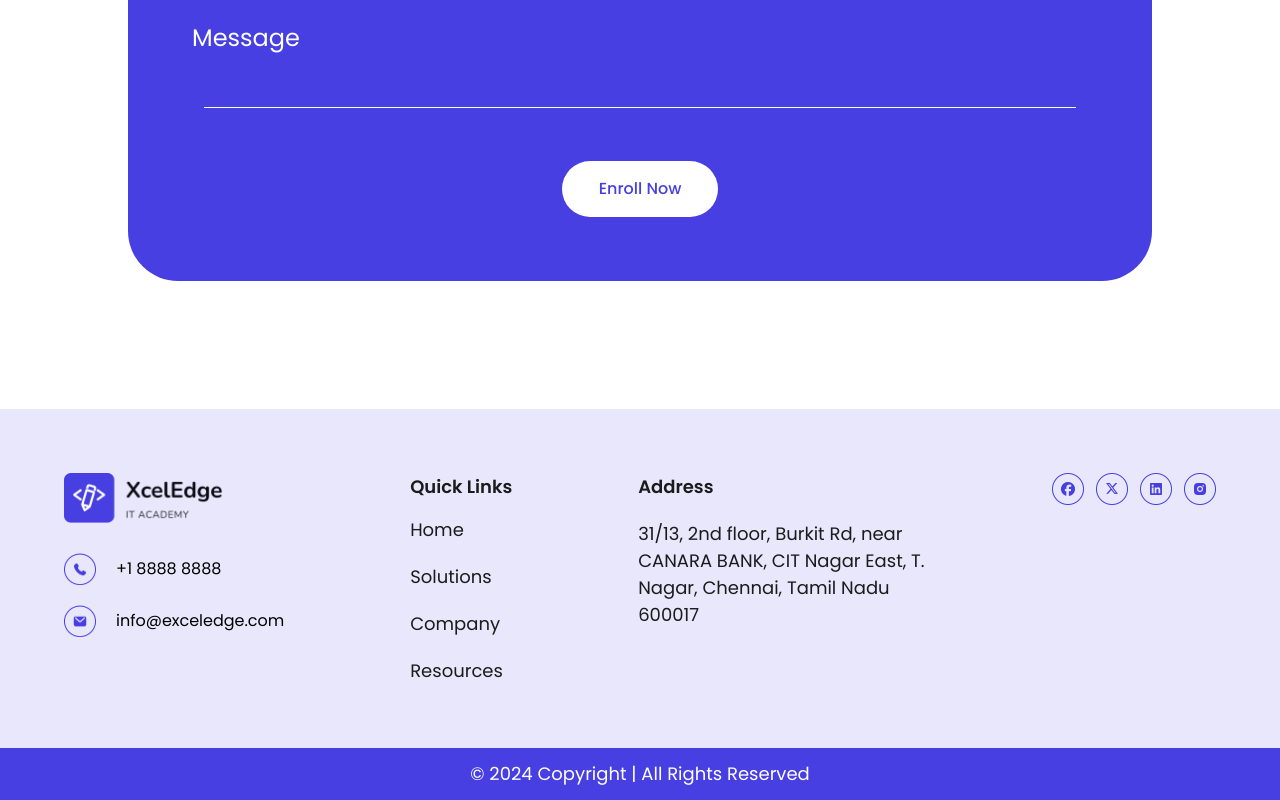
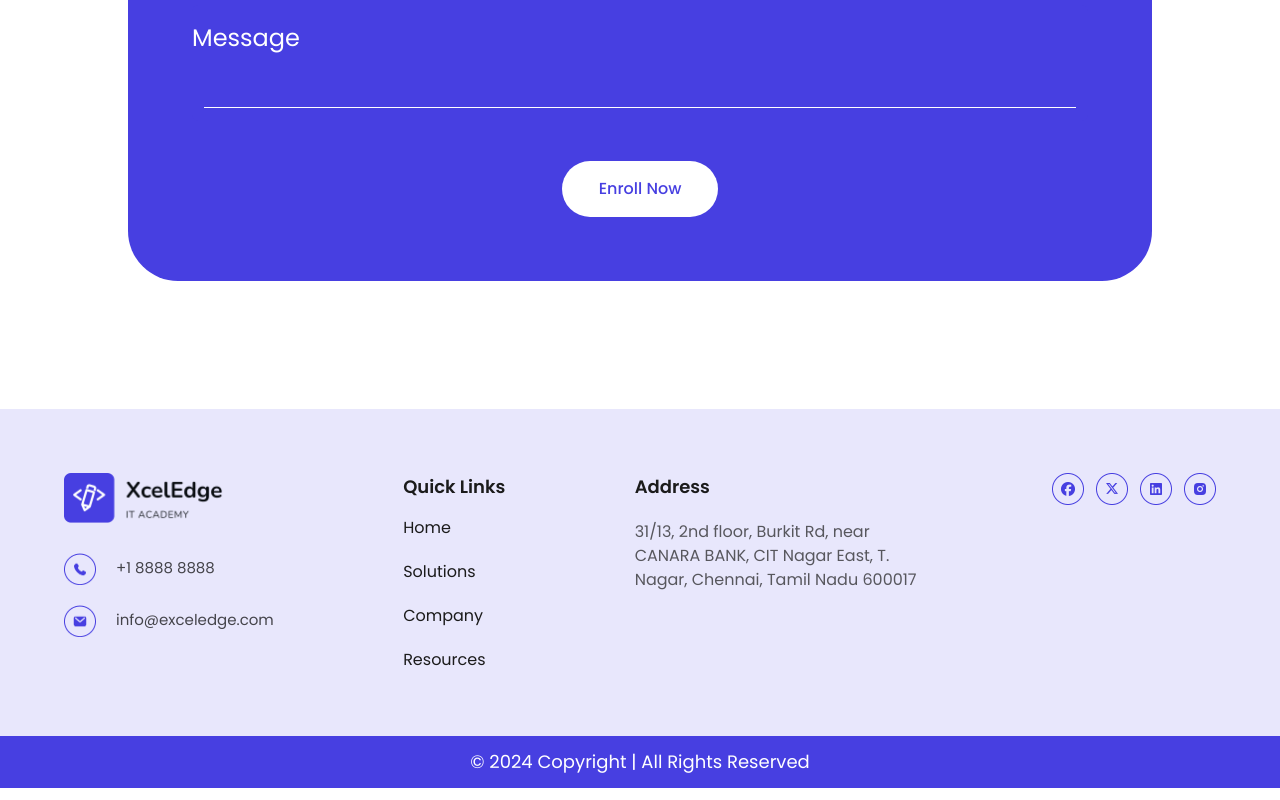
Before and after one commit to anjanasri13/exceledge, a React (Create React App) app: page /contact-us in a window 1280 px wide. Shown: the part 1521-2321 px from the top of the page. Built offline with nearby package versions, Linux system fonts and the light colour scheme.

Commit message:
fix!: minor changes

```diff
--- a/src/components/Footer.js
+++ b/src/components/Footer.js
@@ -23,13 +23,13 @@ export default function Footer() {
                 <div>
                   <Link to="" className="footer-contact">
                     <img src={phone} className="phone-icon" alt="" />
-                    +1 8888 8888
+                    <p>+1 8888 8888</p>
                   </Link>
                 </div>
                 <div>
                   <Link to="" className="footer-contact">
                     <img src={mail} className="phone-icon" alt="" />
-                    info@exceledge.com
+                    <p> info@exceledge.com</p>
                   </Link>
                 </div>
               </div>
--- a/src/styles/Footer.css
+++ b/src/styles/Footer.css
@@ -23,7 +23,12 @@
   display: flex;
   gap: 30px;
 }
-@media (max-width: 768px) {
+@media (max-width: 400px) {
+  .footer-column-container {
+    gap: 0px;
+  }
+}
+@media (min-width: 400px) {
   .footer-column-container {
     gap: 20px;
   }
@@ -70,6 +75,12 @@
     gap: 10px;
   }
 }
+.footer-contact p {
+  font-size: 15px;
+  font-weight: 400;
+  opacity: 70%;
+  margin: 0;
+}
 .footer-column.address {
   width: 25%;
 }
@@ -102,10 +113,11 @@
   }
 }
 .footer-desc {
-  font-size: 18px;
+  font-size: 16px;
   font-weight: 400;
   color: #1b1b1b;
   margin-top: 0;
+  opacity: 70%;
 }
 @media (max-width: 768px) {
   .footer-desc {
@@ -118,7 +130,7 @@
 .footer-nav {
   text-decoration: none;
   color: #1b1b1b;
-  font-size: 18px;
+  font-size: 16px;
   font-weight: 400;
 }
 @media (max-width: 768px) {
--- a/src/styles/contactUs.css
+++ b/src/styles/contactUs.css
@@ -150,7 +150,11 @@
   align-items: center;
   padding: 2%;
   gap: 20px;
-  width: 100%;
+}
+@media (min-width: 769px) {
+  .contact-card {
+    width: 100%;
+  }
 }
 @media (max-width: 768px) {
   .contact-card {
```
